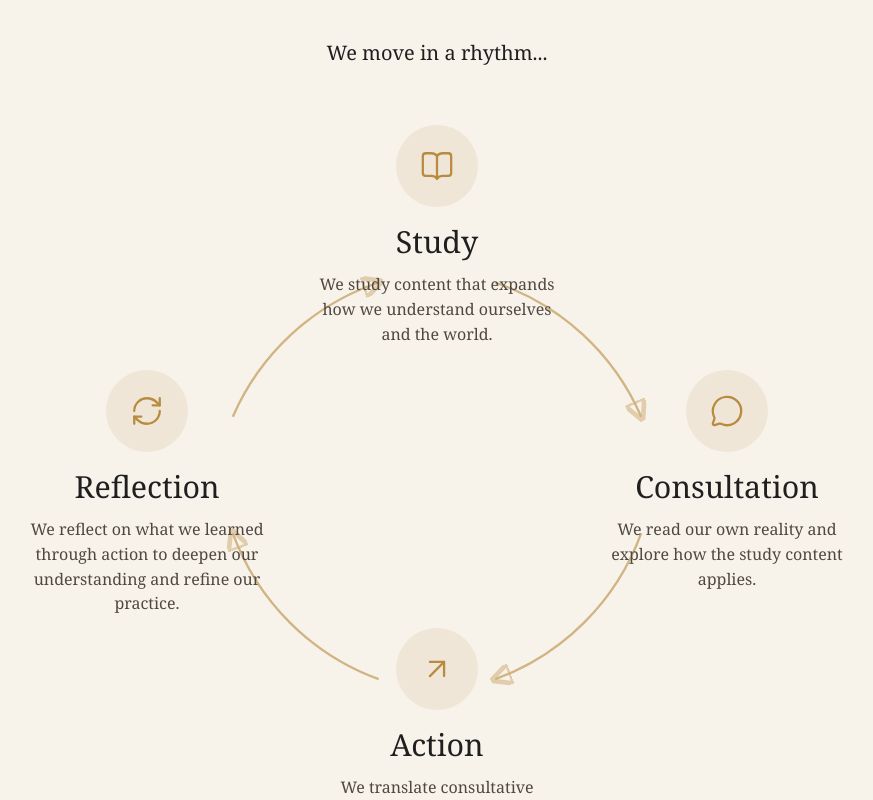
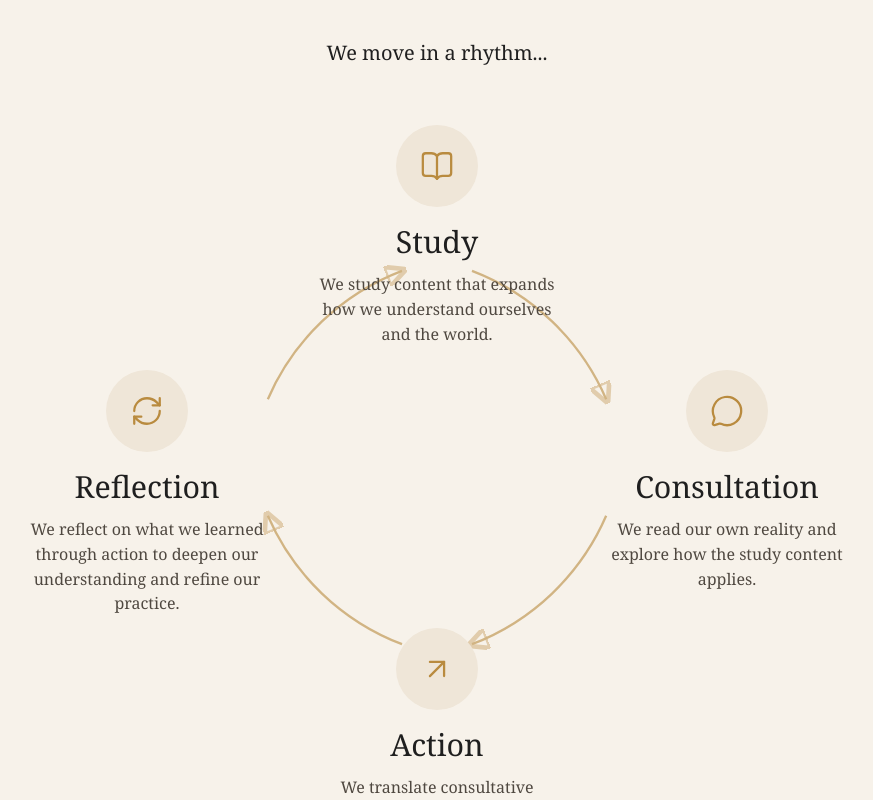
Before and after one commit to travisbirchattba/the-stage-beyond-site, a React (Vite) app: page / in a window 1280 px wide. Shown: the part 1300-2100 px from the top of the page, without its empty margins (203-1076 px from the left). Built offline with nearby package versions, Linux system fonts and the light colour scheme.

Commit message:
Update main.jsx

```diff
--- a/src/main.jsx
+++ b/src/main.jsx
@@ -43,17 +43,17 @@ function App() {
               </marker>
             </defs>
 
-{/* Study → Consultation */}
-<path d="M350 135 A210 210 0 0 1 475 250" markerEnd="url(#arrow)" />
+{/* Study → Consultation (top-right) */}
+<path d="M330 125 A205 205 0 0 1 445 235" markerEnd="url(#arrow)" />
 
-{/* Consultation → Action */}
-<path d="M475 350 A210 210 0 0 1 350 475" markerEnd="url(#arrow)" />
+{/* Consultation → Action (bottom-right) */}
+<path d="M445 335 A205 205 0 0 1 330 445" markerEnd="url(#arrow)" />
 
-{/* Action → Reflection */}
-<path d="M250 475 A210 210 0 0 1 125 350" markerEnd="url(#arrow)" />
+{/* Action → Reflection (bottom-left) */}
+<path d="M270 445 A205 205 0 0 1 155 335" markerEnd="url(#arrow)" />
 
-{/* Reflection → Study */}
-<path d="M125 250 A210 210 0 0 1 250 135" markerEnd="url(#arrow)" />
+{/* Reflection → Study (top-left) */}
+<path d="M155 235 A205 205 0 0 1 270 125" markerEnd="url(#arrow)" />
           </svg>
 
           <CycleStep className="top" icon={<BookOpen />} title="Study">
```
